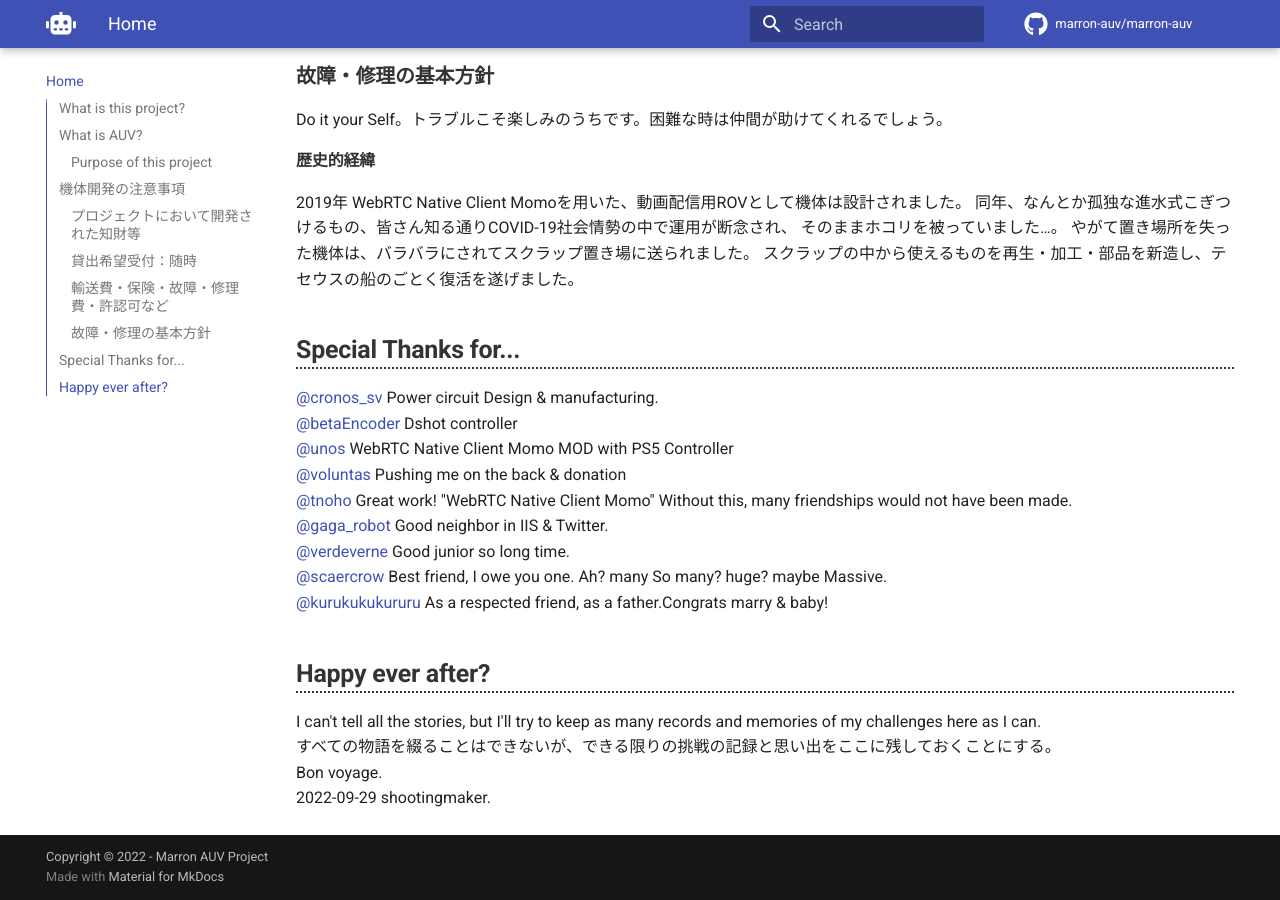
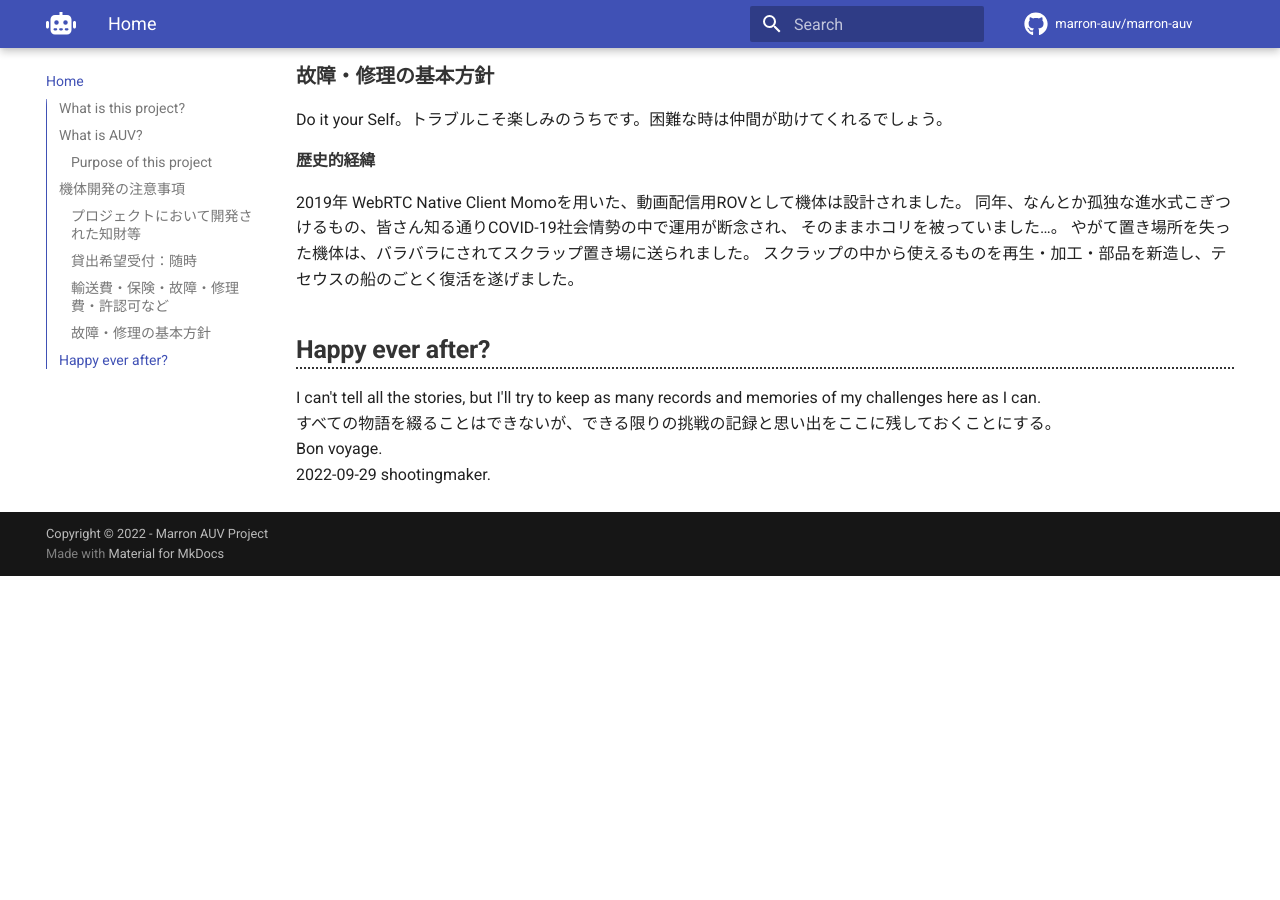
Before and after one commit to marron-auv/marron-auv, an MkDocs documentation site: the page built from docs/README.md, in a window 1280 px wide and 900 px high, scrolled down 2040 px. Built offline with MkDocs 1.6.1 and Material for MkDocs 9.7.7, drawn with Linux system fonts in a browser that asks for light colours; comment, search, counter and statistics services are not loaded; after the commit the page ends 2616 px from its top, so only the background shows below that.

Commit message:
add README
Signed-off-by: Masaya Kataoka <ms.kataoka@gmail.com>

```diff
--- a/docs/README.md
+++ b/docs/README.md
@@ -46,17 +46,6 @@ Do it your Self。トラブルこそ楽しみのうちです。困難な時は
 やがて置き場所を失った機体は、バラバラにされてスクラップ置き場に送られました。
 スクラップの中から使えるものを再生・加工・部品を新造し、テセウスの船のごとく復活を遂げました。
 
-## Special Thanks for...
-[@cronos_sv](https://twitter.com/cronos_sv) Power circuit Design  & manufacturing.
-[@betaEncoder](https://twitter.com/betaEncoder) Dshot controller
-[@unos](https://twitter.com/unos) WebRTC Native Client Momo MOD with PS5 Controller
-[@voluntas](https://twitter.com/https://twitter.com/voluntas) Pushing me on the back & donation
-[@tnoho](https://twitter.com/tnoho) Great work! "WebRTC Native Client Momo" Without this, many friendships would not have been made.
-[@gaga_robot](https://twitter.com/gaga_robot) Good neighbor in IIS & Twitter.
-[@verdeverne](https://twitter.com/verdeverne) Good junior so long time.
-[@scaercrow](https://twitter.com/scaercrow) Best friend, I owe you one. Ah? many So many? huge? maybe Massive.
-[@kurukukukururu](https://twitter.com/kurukukukururu) As a respected friend, as a father.Congrats marry & baby!
-
 ## Happy ever after?
 I can't tell all the stories, but I'll try to keep as many records and memories of my challenges here as I can.
 すべての物語を綴ることはできないが、できる限りの挑戦の記録と思い出をここに残しておくことにする。
```
Also changed, not shown: README.md (added, +16 -0 lines), docs/Community.md (added, +12 -0 lines), 2 other files.
